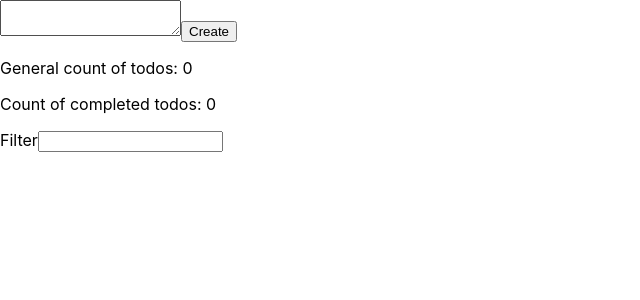
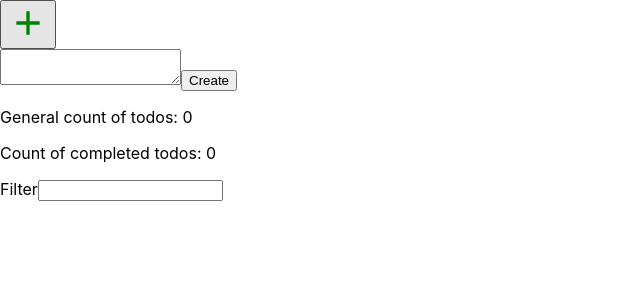
Before and after one commit to IrynaSlavinska/todo_list, a React (Create React App) app: page / in a window 1280 px wide. Shown: the top 300 px of the page, without its empty margins (0-640 px from the left). Built offline with nearby package versions, Linux system fonts and the light colour scheme.

Commit message:
remove comments + add icon button

```diff
--- a/src/components/App.jsx
+++ b/src/components/App.jsx
@@ -1,17 +1,13 @@
 import { Component } from 'react';
 import shortid from 'shortid';
-// import initialTodos from '../todos.json';
 import { TodoList } from './TodoList';
 import { TodoCreator } from './TodoCreator';
 import { Filter } from './Filter';
-
-// export const App = () => {
-//   return <TodoList />;
-// };
+import { IconButton } from './IconButton';
+import { ReactComponent as AddIcon } from '../icons/add.svg';
 
 export class App extends Component {
   state = {
-    // todos: initialTodos,
     todos: [],
     filter: '',
   };
@@ -29,7 +25,6 @@ export class App extends Component {
     if (this.state.todos !== prevState.todos) {
       localStorage.setItem('todos', JSON.stringify(this.state.todos));
     }
-    console.log(this.state.todos);
   }
 
   addTodo = text => {
@@ -85,13 +80,16 @@ export class App extends Component {
     const { todos, filter } = this.state;
 
     const totalTodoCount = todos.length;
-    // const completedTodos = todos.filter(todo => todo.completed);
     const completedTodosCount = this.getCompletedTodosCount();
 
     const visibleTodos = this.getVisibleTodos();
 
     return (
       <div>
+        <IconButton>
+          <AddIcon style={{ width: 40, height: 40, fill: 'green' }} />
+        </IconButton>
+
         <TodoCreator onSubmit={this.addTodo} />
         <div>
           <p>General count of todos: {totalTodoCount}</p>
```
